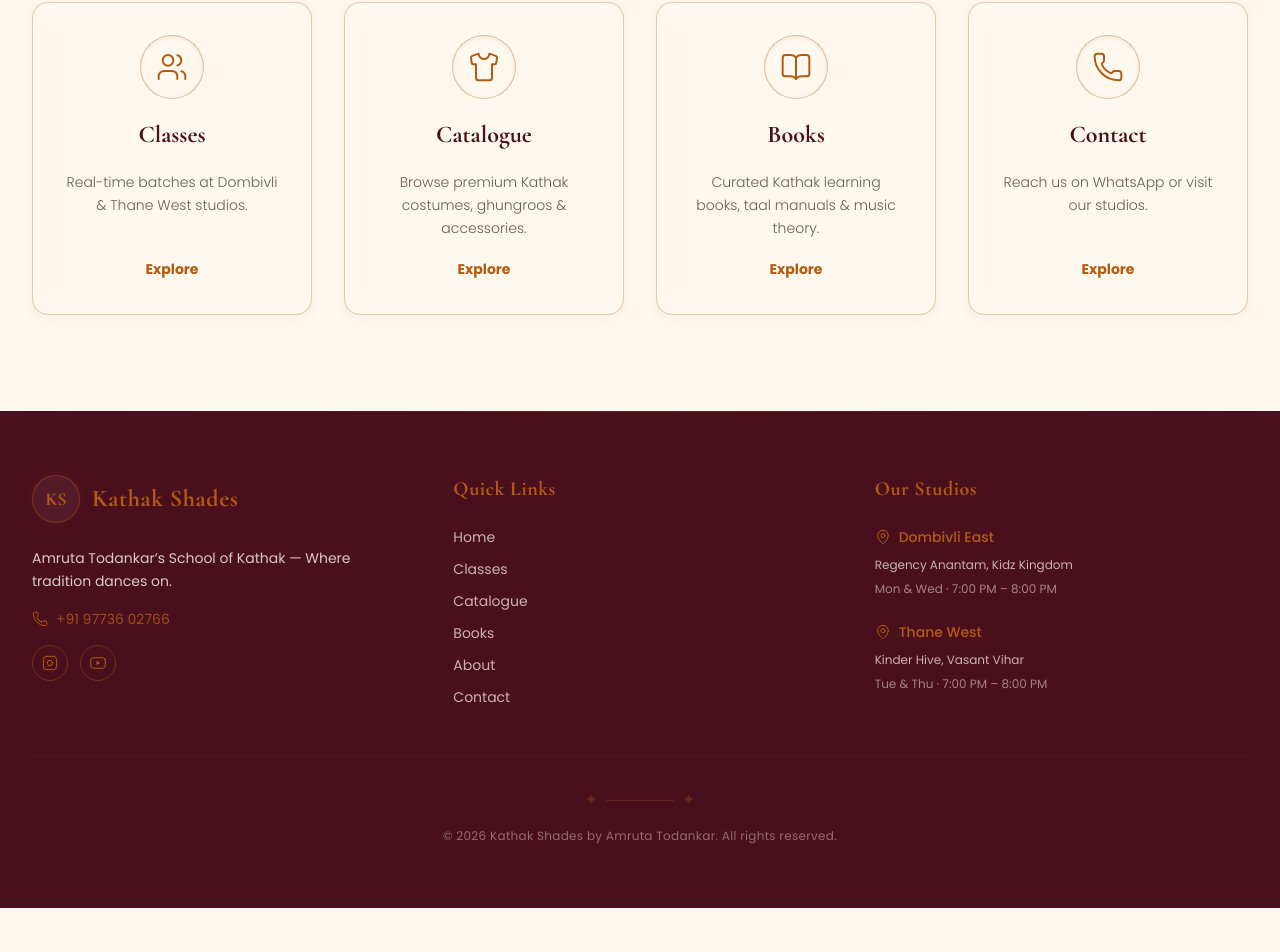
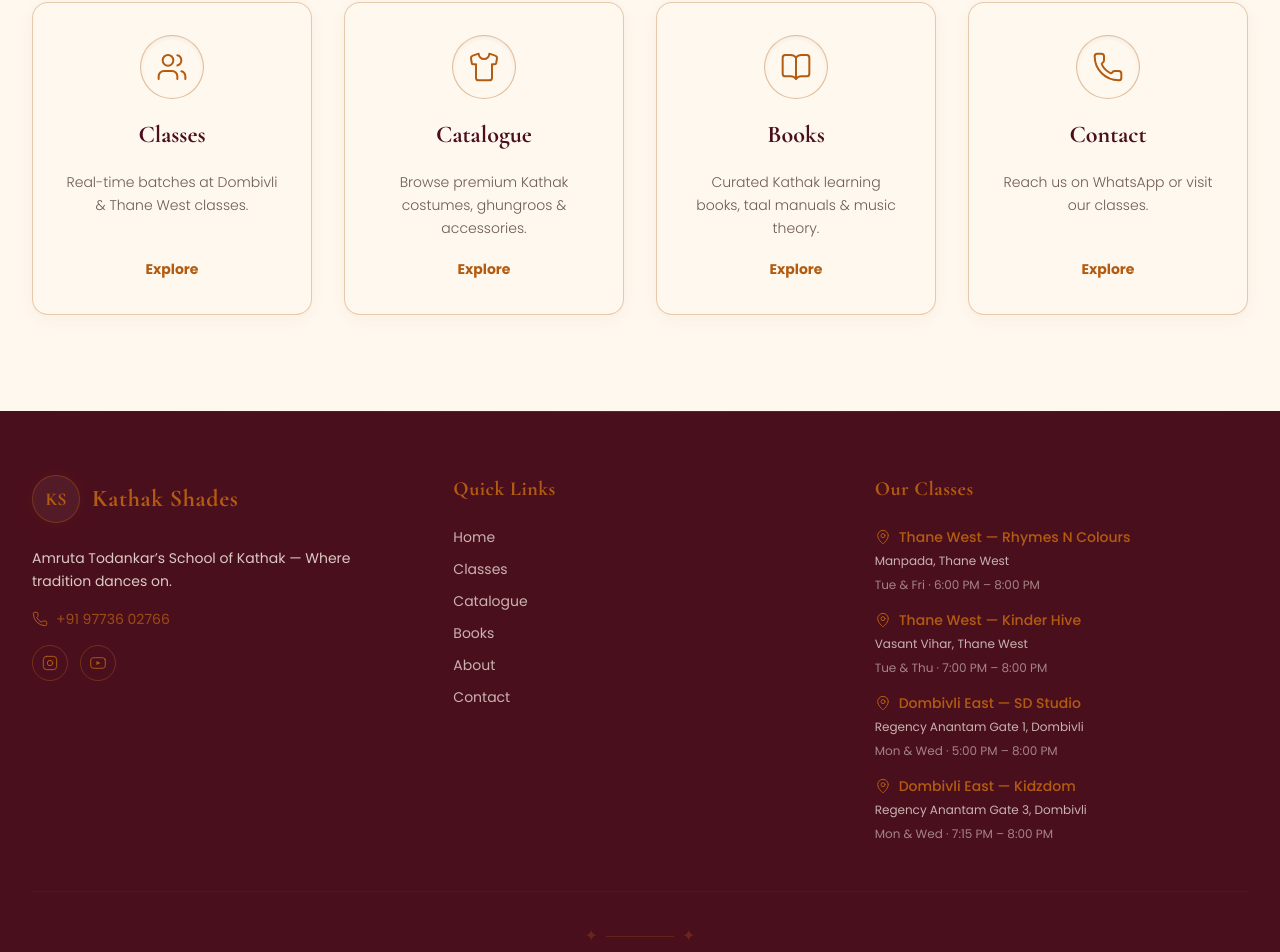
Before and after one commit to Rushabh1697/KATHAKSHADES, a Next.js app: page / in a window 1280 px wide. Shown: the part 1841-2793 px from the top of the page. Before the commit the page ends 2749 px from the top, so only its background shows below. Built offline with nearby package versions, Linux system fonts and the light colour scheme.

Commit message:
Reorder locations (Thane first), rename Studio->Classes everywhere, change card bg to #B0A257, show all 4 branches in footer

```diff
--- a/app/contact/page.tsx
+++ b/app/contact/page.tsx
@@ -6,7 +6,7 @@ import Footer from "@/components/Footer";
 export const metadata: Metadata = {
   title: "Contact Us — Kathak Shades",
   description:
-    "Get in touch with Kathak Shades. WhatsApp us or visit our studios in Dombivli East or Thane West.",
+    "Get in touch with Kathak Shades. WhatsApp us or visit our classes in Dombivli East or Thane West.",
 };
 
 export default function ContactPage() {
--- a/app/page.tsx
+++ b/app/page.tsx
@@ -27,10 +27,10 @@ export default function Home() {
               <span className="h-[1px] w-12 bg-brand-gold"></span>
             </div>
             <h2 className="font-serif text-4xl md:text-5xl font-bold text-brand-maroon mb-6 tracking-wide">
-              Our Studio Locations
+              Our Classes Locations
             </h2>
             <p className="font-sans text-lg text-brand-black/70 max-w-2xl mx-auto font-light">
-              Join us at our two beautiful studios and experience the art of Kathak in its purest form.
+              Join us at our two beautiful classes and experience the art of Kathak in its purest form.
             </p>
           </div>
 
@@ -89,7 +89,7 @@ export default function Home() {
                 href: '/classes',
                 icon: <Users className="w-8 h-8 text-brand-gold" strokeWidth={1.5} />,
                 title: 'Classes',
-                desc: 'Real-time batches at Dombivli & Thane West studios.',
+                desc: 'Real-time batches at Dombivli & Thane West classes.',
               },
               {
                 href: '/catalogue',
@@ -107,7 +107,7 @@ export default function Home() {
                 href: '/contact',
                 icon: <Phone className="w-8 h-8 text-brand-gold" strokeWidth={1.5} />,
                 title: 'Contact',
-                desc: 'Reach us on WhatsApp or visit our studios.',
+                desc: 'Reach us on WhatsApp or visit our classes.',
               },
             ].map(item => (
               <a
--- a/components/Footer.tsx
+++ b/components/Footer.tsx
@@ -75,26 +75,44 @@ export default function Footer() {
             </div>
           </div>
 
-          {/* Studios */}
+          {/* Classes */}
           <div className="flex flex-col items-center md:items-start text-center md:text-left">
-            <h4 className="font-serif text-brand-gold font-bold text-xl mb-6 tracking-wide">Our Studios</h4>
-            <div className="space-y-6">
+            <h4 className="font-serif text-brand-gold font-bold text-xl mb-6 tracking-wide">Our Classes</h4>
+            <div className="space-y-4">
               <div className="group">
-                <p className="font-sans font-medium text-brand-gold text-sm flex items-center justify-center md:justify-start gap-2 mb-2">
-                  <MapPin className="w-4 h-4" strokeWidth={1.5} /> Dombivli East
+                <p className="font-sans font-medium text-brand-gold text-sm flex items-center justify-center md:justify-start gap-2 mb-1">
+                  <MapPin className="w-4 h-4" strokeWidth={1.5} /> Thane West — Rhymes N Colours
                 </p>
                 <p className="font-sans text-brand-cream/70 text-xs leading-relaxed">
-                  <a href="https://maps.app.goo.gl/hT3WLafHvm95d2LK6" target="_blank" rel="noopener noreferrer" className="hover:text-brand-gold transition-colors">Regency Anantam, Kidz Kingdom</a><br />
-                  <span className="text-brand-cream/50 mt-1 block">Mon &amp; Wed · 7:00 PM – 8:00 PM</span>
+                  <a href="https://maps.app.goo.gl/ZWgt2sHgxhBS1K3E7" target="_blank" rel="noopener noreferrer" className="hover:text-brand-gold transition-colors">Manpada, Thane West</a><br />
+                  <span className="text-brand-cream/50 mt-1 block">Tue &amp; Fri · 6:00 PM – 8:00 PM</span>
                 </p>
               </div>
               <div className="group">
-                <p className="font-sans font-medium text-brand-gold text-sm flex items-center justify-center md:justify-start gap-2 mb-2">
-                  <MapPin className="w-4 h-4" strokeWidth={1.5} /> Thane West
+                <p className="font-sans font-medium text-brand-gold text-sm flex items-center justify-center md:justify-start gap-2 mb-1">
+                  <MapPin className="w-4 h-4" strokeWidth={1.5} /> Thane West — Kinder Hive
                 </p>
                 <p className="font-sans text-brand-cream/70 text-xs leading-relaxed">
-                  <a href="https://maps.google.com/?q=Ananthram+Complex+Vasant+Vihar+Thane+West" target="_blank" rel="noopener noreferrer" className="hover:text-brand-gold transition-colors">Kinder Hive, Vasant Vihar</a><br />
+                  <a href="https://maps.google.com/?q=Ananthram+Complex+Vasant+Vihar+Thane+West" target="_blank" rel="noopener noreferrer" className="hover:text-brand-gold transition-colors">Vasant Vihar, Thane West</a><br />
                   <span className="text-brand-cream/50 mt-1 block">Tue &amp; Thu · 7:00 PM – 8:00 PM</span>
+                </p>
+              </div>
+              <div className="group">
+                <p className="font-sans font-medium text-brand-gold text-sm flex items-center justify-center md:justify-start gap-2 mb-1">
+                  <MapPin className="w-4 h-4" strokeWidth={1.5} /> Dombivli East — SD Studio
+                </p>
+                <p className="font-sans text-brand-cream/70 text-xs leading-relaxed">
+                  <a href="https://maps.app.goo.gl/YEA5qG25toE9D2gPA" target="_blank" rel="noopener noreferrer" className="hover:text-brand-gold transition-colors">Regency Anantam Gate 1, Dombivli</a><br />
+                  <span className="text-brand-cream/50 mt-1 block">Mon &amp; Wed · 5:00 PM – 8:00 PM</span>
+                </p>
+              </div>
+              <div className="group">
+                <p className="font-sans font-medium text-brand-gold text-sm flex items-center justify-center md:justify-start gap-2 mb-1">
+                  <MapPin className="w-4 h-4" strokeWidth={1.5} /> Dombivli East — Kidzdom
+                </p>
+                <p className="font-sans text-brand-cream/70 text-xs leading-relaxed">
+                  <a href="https://maps.app.goo.gl/hT3WLafHvm95d2LK6" target="_blank" rel="noopener noreferrer" className="hover:text-brand-gold transition-colors">Regency Anantam Gate 3, Dombivli</a><br />
+                  <span className="text-brand-cream/50 mt-1 block">Mon &amp; Wed · 7:15 PM – 8:00 PM</span>
                 </p>
               </div>
             </div>
--- a/components/pages/Classes.tsx
+++ b/components/pages/Classes.tsx
@@ -9,7 +9,7 @@ const studios = [
   {
     id: 'thane',
     name: 'Thane West',
-    venue: 'Studio branches in Vasant Vihar and Rhymes N Colours',
+    venue: 'Classes branches in Vasant Vihar and Rhymes N Colours',
     address: 'Ground Floor, Branch-1, Ananthram Complex, Opp. HDFC ATM, Siddhanchal Circle, Vasant Vihar, Thane West – 400610',
     days: 'Every Tuesday & Thursday',
     timing: '7:00 PM – 8:00 PM',
@@ -38,7 +38,7 @@ const studios = [
   {
     id: 'dombivli',
     name: 'Dombivli East',
-    venue: 'Studio branches in Kidz Kingdom and SD Studio',
+    venue: 'Classes branches in Kidzdom and SD Studio',
     address: 'Regency Anantam, Dombivli (East)',
     days: 'Every Monday & Wednesday',
     timing: '5:00 PM – 6:00 PM and 7:00 PM – 8:00 PM',
@@ -253,16 +253,12 @@ export default function Classes() {
   const currentStudio = studios.find(s => s.id === activeStudio)!;
   const isThane = currentStudio.id === 'thane';
   const isDombivli = currentStudio.id === 'dombivli';
-  const cardClass = isThane
-    ? 'bg-[#033C4A] border border-[#0B6277]/40 shadow-[0_12px_45px_rgba(3,60,74,0.2)]'
-    : 'border border-brand-gold/50 shadow-[0_10px_40px_rgba(123,74,46,0.12)]';
-  const panelClass = isThane
-    ? 'bg-white/6 border border-white/10 text-brand-cream/90'
-    : 'bg-brand-cream border border-brand-gold/30 text-brand-black/70';
-  const headingClass = isThane ? 'text-brand-cream' : 'text-brand-maroon';
-  const mutedClass = isThane ? 'text-brand-cream/70' : 'text-brand-black/70';
-  const labelClass = isThane ? 'text-brand-gold/90' : 'text-brand-gold';
-  const iconClass = isThane ? 'text-brand-gold' : 'text-brand-gold';
+  const cardClass = 'bg-[#B0A257] border border-brand-gold/50 shadow-[0_12px_45px_rgba(176,162,87,0.25)]';
+  const panelClass = 'bg-white/15 border border-white/20 text-brand-black/90';
+  const headingClass = 'text-brand-maroon';
+  const mutedClass = 'text-brand-black/70';
+  const labelClass = 'text-brand-maroon';
+  const iconClass = 'text-brand-maroon';
 
   const thaneCataloguePhotos = [
     'https://res.cloudinary.com/dnnnouh5x/image/upload/v1783847387/a1m4rc3enk955d6iljja.jpg',
@@ -379,7 +375,7 @@ export default function Classes() {
             Classes &amp; Batches
           </h1>
           <p className="font-sans text-lg text-brand-black/70 max-w-2xl mx-auto font-light">
-            Join our expertly guided Kathak classes at two studio locations. All age groups welcome.
+            Join our expertly guided Kathak classes at two classes locations. All age groups welcome.
           </p>
         </div>
 
@@ -407,7 +403,7 @@ export default function Classes() {
               animate={{ opacity: 1, y: 0 }}
               exit={{ opacity: 0, y: -20 }}
               transition={{ duration: 0.4 }}
-              className={`${cardClass} rounded-[16px] overflow-hidden relative ${isDombivli ? 'bg-brand-cream' : ''}`}
+              className={`${cardClass} rounded-[16px] overflow-hidden relative`}
             >
               {/* Dombivli premium background layers */}
               {isDombivli && (
@@ -583,7 +579,7 @@ export default function Classes() {
                                   <div className="absolute bottom-4 left-4 right-4 flex items-end justify-between">
                                     <div>
                                       <p className="font-serif text-white text-lg font-bold drop-shadow-lg">{title}</p>
-                                      <p className="font-sans text-white/70 text-xs">Kathak Shades Studio</p>
+                                      <p className="font-sans text-white/70 text-xs">Kathak Shades Classes</p>
                                     </div>
                                   </div>
                                 </motion.div>
--- a/components/pages/Contact.tsx
+++ b/components/pages/Contact.tsx
@@ -51,26 +51,26 @@ export default function Contact() {
             Get In Touch
           </h1>
           <p className="font-sans text-lg text-brand-cream max-w-2xl mx-auto">
-            Have questions? Connect with us on WhatsApp or visit one of our studios.
+            Have questions? Connect with us on WhatsApp or visit one of our classes.
           </p>
         </div>
 
         <div className="grid grid-cols-1 lg:grid-cols-2 gap-12">
-          {/* Studio Info — All Branches */}
+          {/* Classes Info — All Branches */}
           <div className="space-y-6 animate-slide-up">
             <h2 className="font-serif text-2xl font-bold text-brand-gold flex items-center gap-2 mb-2">
-              <Landmark className="w-6 h-6" /> Studio Locations &amp; Batches
+              <Landmark className="w-6 h-6" /> Classes Locations &amp; Batches
             </h2>
 
-            {/* Dombivli — Kidz Kingdom */}
+            {/* Thane — Rhymes N Colours */}
             <div className="bg-white/20 backdrop-blur-md border-2 border-brand-gold/40 p-6 rounded-2xl">
               <div className="flex items-start justify-between gap-3 mb-2">
                 <div>
-                  <h3 className="font-serif text-xl font-bold text-brand-gold">Dombivli East — Kidz Kingdom</h3>
-                  <p className="font-sans text-brand-gold/70 text-xs uppercase tracking-widest">Regency Anantam Branch 1</p>
+                  <h3 className="font-serif text-xl font-bold text-brand-gold">Thane West — Rhymes N Colours</h3>
+                  <p className="font-sans text-brand-gold/70 text-xs uppercase tracking-widest">Manpada Branch</p>
                 </div>
                 <a
-                  href="https://maps.app.goo.gl/hT3WLafHvm95d2LK6"
+                  href="https://maps.app.goo.gl/ZWgt2sHgxhBS1K3E7"
                   target="_blank"
                   rel="noopener noreferrer"
                   className="px-3 py-1 bg-brand-gold/20 hover:bg-brand-gold/30 text-brand-gold border border-brand-gold/40 rounded-full text-xs font-semibold transition-colors flex-shrink-0"
@@ -79,37 +79,11 @@ export default function Contact() {
                 </a>
               </div>
               <p className="font-sans text-brand-cream/80 text-sm leading-relaxed mb-3">
-                Front of Building No. 24 &amp; 25, Gate No. 3, towards Maharaja Chai, Regency Anantam, Dombivli (East)
+                Ground floor, Khewra Cir Marg, near Acme Ozone, Manpada, Thane West
               </p>
               <div className="space-y-1.5 text-sm">
-                <p className="text-brand-cream"><span className="text-brand-gold font-bold inline-flex items-center gap-1"><CalendarDays className="w-4 h-4" /> Days:</span> Every Monday &amp; Wednesday</p>
-                <p className="text-brand-cream"><span className="text-brand-gold font-bold inline-flex items-center gap-1"><Clock className="w-4 h-4" /> Timing:</span> 7:00 PM – 8:00 PM</p>
-                <p className="text-brand-cream"><span className="text-brand-gold font-bold inline-flex items-center gap-1"><Phone className="w-4 h-4" /> Contact:</span> +91 97736 02766</p>
-              </div>
-            </div>
-
-            {/* Dombivli — SD Studio */}
-            <div className="bg-white/20 backdrop-blur-md border-2 border-brand-gold/40 p-6 rounded-2xl">
-              <div className="flex items-start justify-between gap-3 mb-2">
-                <div>
-                  <h3 className="font-serif text-xl font-bold text-brand-gold">Dombivli East — SD Studio</h3>
-                  <p className="font-sans text-brand-gold/70 text-xs uppercase tracking-widest">Regency Anantam Branch 2</p>
-                </div>
-                <a
-                  href="https://maps.app.goo.gl/YEA5qG25toE9D2gPA"
-                  target="_blank"
-                  rel="noopener noreferrer"
-                  className="px-3 py-1 bg-brand-gold/20 hover:bg-brand-gold/30 text-brand-gold border border-brand-gold/40 rounded-full text-xs font-semibold transition-colors flex-shrink-0"
-                >
-                  Map ↗
-                </a>
-              </div>
-              <p className="font-sans text-brand-cream/80 text-sm leading-relaxed mb-3">
-                SD Education hub, Regency Anantam gate no 1, Dombivli (East)
-              </p>
-              <div className="space-y-1.5 text-sm">
-                <p className="text-brand-cream"><span className="text-brand-gold font-bold inline-flex items-center gap-1"><CalendarDays className="w-4 h-4" /> Days:</span> Every Monday &amp; Wednesday</p>
-                <p className="text-brand-cream"><span className="text-brand-gold font-bold inline-flex items-center gap-1"><Clock className="w-4 h-4" /> Timing:</span> 5:00 PM – 6:00 PM and 7:00 PM – 8:00 PM</p>
+                <p className="text-brand-cream"><span className="text-brand-gold font-bold inline-flex items-center gap-1"><CalendarDays className="w-4 h-4" /> Days:</span> Every Tuesday &amp; Friday</p>
+                <p className="text-brand-cream"><span className="text-brand-gold font-bold inline-flex items-center gap-1"><Clock className="w-4 h-4" /> Timing:</span> 6:00 PM – 7:00 PM and 7:00 PM – 8:00 PM</p>
                 <p className="text-brand-cream"><span className="text-brand-gold font-bold inline-flex items-center gap-1"><Phone className="w-4 h-4" /> Contact:</span> +91 97736 02766</p>
               </div>
             </div>
@@ -140,15 +114,15 @@ export default function Contact() {
               </div>
             </div>
 
-            {/* Thane — Rhymes N Colours */}
+            {/* Dombivli — SD Studio */}
             <div className="bg-white/20 backdrop-blur-md border-2 border-brand-gold/40 p-6 rounded-2xl">
               <div className="flex items-start justify-between gap-3 mb-2">
                 <div>
-                  <h3 className="font-serif text-xl font-bold text-brand-gold">Thane West — Rhymes N Colours</h3>
-                  <p className="font-sans text-brand-gold/70 text-xs uppercase tracking-widest">Manpada Branch</p>
+                  <h3 className="font-serif text-xl font-bold text-brand-gold">Dombivli East — SD Studio</h3>
+                  <p className="font-sans text-brand-gold/70 text-xs uppercase tracking-widest">Regency Anantam Branch 1</p>
                 </div>
                 <a
-                  href="https://maps.app.goo.gl/ZWgt2sHgxhBS1K3E7"
+                  href="https://maps.app.goo.gl/YEA5qG25toE9D2gPA"
                   target="_blank"
                   rel="noopener noreferrer"
                   className="px-3 py-1 bg-brand-gold/20 hover:bg-brand-gold/30 text-brand-gold border border-brand-gold/40 rounded-full text-xs font-semibold transition-colors flex-shrink-0"
@@ -157,11 +131,37 @@ export default function Contact() {
                 </a>
               </div>
               <p className="font-sans text-brand-cream/80 text-sm leading-relaxed mb-3">
-                Ground floor, Khewra Cir Marg, near Acme Ozone, Manpada, Thane West
+                SD Education hub, Regency Anantam gate no 1, Dombivli (East)
               </p>
               <div className="space-y-1.5 text-sm">
-                <p className="text-brand-cream"><span className="text-brand-gold font-bold inline-flex items-center gap-1"><CalendarDays className="w-4 h-4" /> Days:</span> Every Tuesday &amp; Friday</p>
-                <p className="text-brand-cream"><span className="text-brand-gold font-bold inline-flex items-center gap-1"><Clock className="w-4 h-4" /> Timing:</span> 6:00 PM – 7:00 PM and 7:00 PM – 8:00 PM</p>
+                <p className="text-brand-cream"><span className="text-brand-gold font-bold inline-flex items-center gap-1"><CalendarDays className="w-4 h-4" /> Days:</span> Every Monday &amp; Wednesday</p>
+                <p className="text-brand-cream"><span className="text-brand-gold font-bold inline-flex items-center gap-1"><Clock className="w-4 h-4" /> Timing:</span> 5:00 PM – 6:00 PM and 7:00 PM – 8:00 PM</p>
+                <p className="text-brand-cream"><span className="text-brand-gold font-bold inline-flex items-center gap-1"><Phone className="w-4 h-4" /> Contact:</span> +91 97736 02766</p>
+              </div>
+            </div>
+
+            {/* Dombivli — Kidzdom */}
+            <div className="bg-white/20 backdrop-blur-md border-2 border-brand-gold/40 p-6 rounded-2xl">
+              <div className="flex items-start justify-between gap-3 mb-2">
+                <div>
+                  <h3 className="font-serif text-xl font-bold text-brand-gold">Dombivli East — Kidzdom</h3>
+                  <p className="font-sans text-brand-gold/70 text-xs uppercase tracking-widest">Regency Anantam Branch 2</p>
+                </div>
+                <a
+                  href="https://maps.app.goo.gl/hT3WLafHvm95d2LK6"
+                  target="_blank"
+                  rel="noopener noreferrer"
+                  className="px-3 py-1 bg-brand-gold/20 hover:bg-brand-gold/30 text-brand-gold border border-brand-gold/40 rounded-full text-xs font-semibold transition-colors flex-shrink-0"
+                >
+                  Map ↗
+                </a>
+              </div>
+              <p className="font-sans text-brand-cream/80 text-sm leading-relaxed mb-3">
+                Front of Building No. 24 &amp; 25, Gate No. 3, towards Maharaja Chai, Regency Anantam, Dombivli (East)
+              </p>
+              <div className="space-y-1.5 text-sm">
+                <p className="text-brand-cream"><span className="text-brand-gold font-bold inline-flex items-center gap-1"><CalendarDays className="w-4 h-4" /> Days:</span> Every Monday &amp; Wednesday</p>
+                <p className="text-brand-cream"><span className="text-brand-gold font-bold inline-flex items-center gap-1"><Clock className="w-4 h-4" /> Timing:</span> 7:15 PM – 8:00 PM</p>
                 <p className="text-brand-cream"><span className="text-brand-gold font-bold inline-flex items-center gap-1"><Phone className="w-4 h-4" /> Contact:</span> +91 97736 02766</p>
               </div>
             </div>
```
